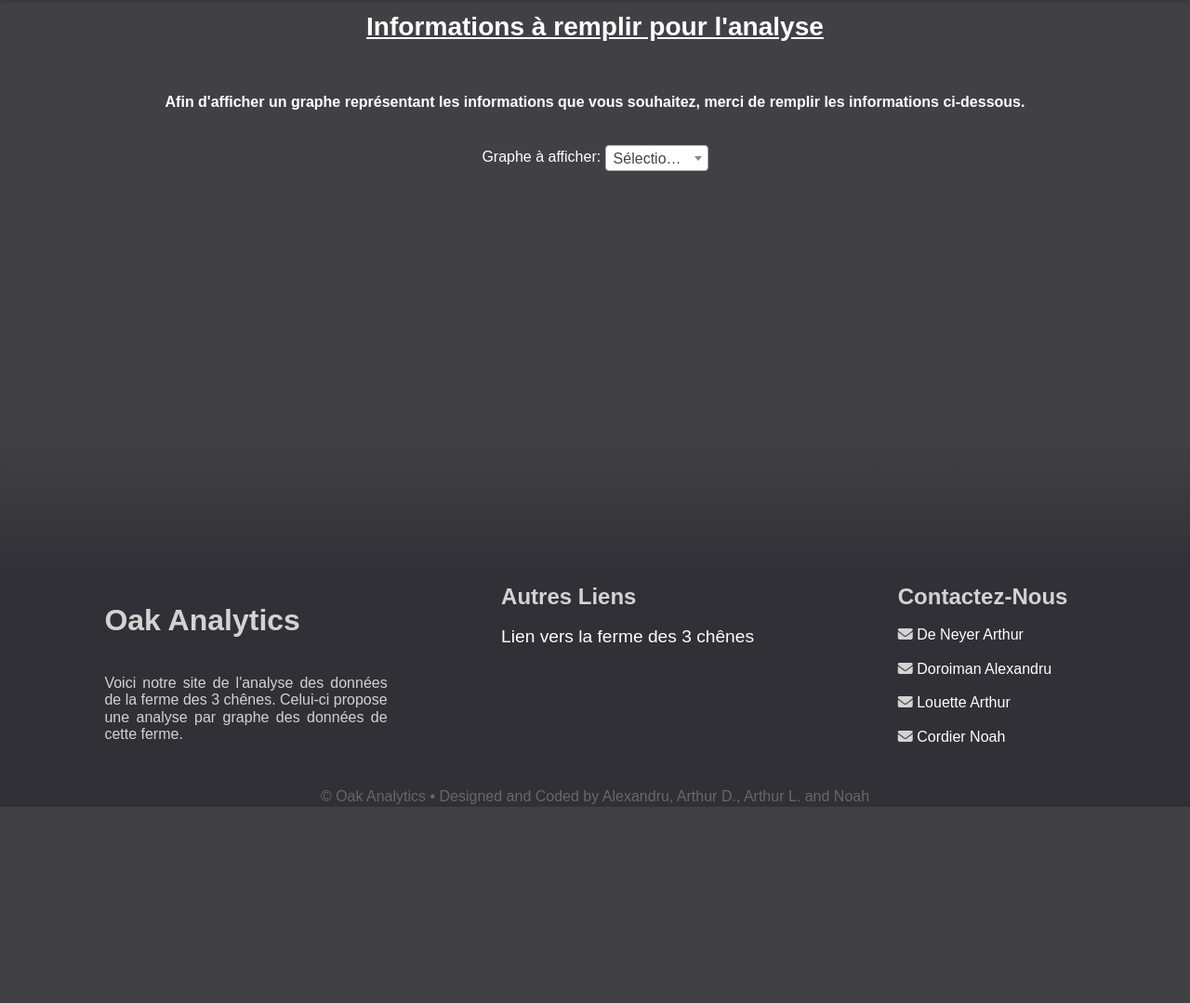
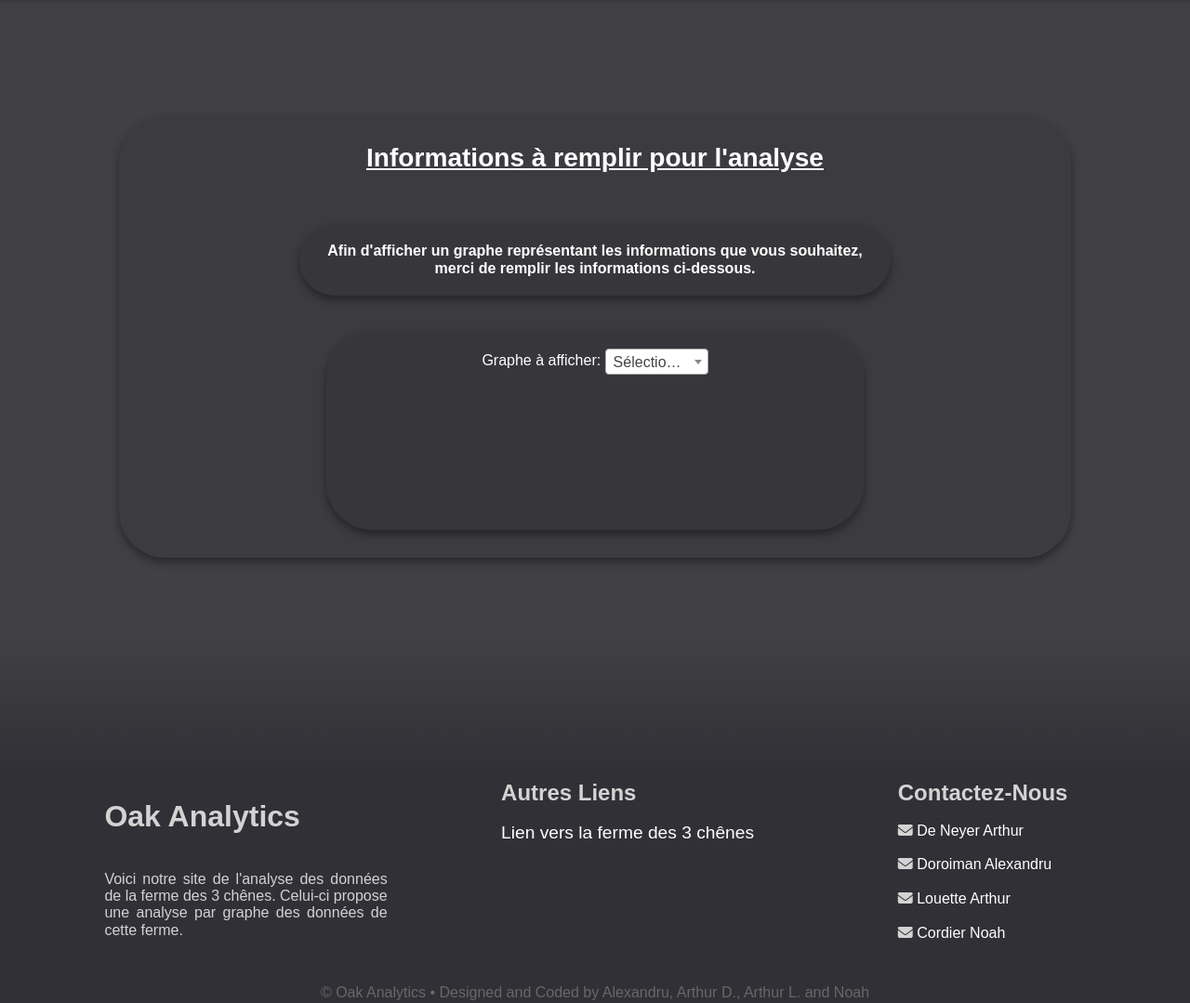
Before and after one commit to GaecKo/P2_Vincent_9, a Flask app: page /analytics in a window 1280 px wide. Shown: the part 97-1176 px from the top of the page at 93% size. Before the commit the page ends 965 px from the top, so only its background shows below. Run offline with Flask 2, Linux system fonts and the light colour scheme; some libraries are stand-ins or nearby versions.

Commit message:
Changements CSS

```diff
--- a/flaskr/static/style.css
+++ b/flaskr/static/style.css
@@ -213,20 +213,65 @@ a:hover
     text-align: center;
     text-decoration: underline;
     font-size: x-large;
+    animation: fadeIn ease 2s;
+    -webkit-animation: fadeIn ease 2s;
+    -moz-animation: fadeIn ease 2s;
+    -o-animation: fadeIn ease 2s;
+    -ms-animation: fadeIn ease 2s;
 }
 
 h4 .para_analyse {
     text-align: center;
     font-size: medium;
+    animation: fadeIn ease 3s;
+    -webkit-animation: fadeIn ease 3s;
+    -moz-animation: fadeIn ease 3s;
+    -o-animation: fadeIn ease 3s;
+    -ms-animation: fadeIn ease 3s;
+    margin-left: 17%;
+    margin-right: 17%;
+    background-color:rgba(0, 0, 0, 0.08);
+    border-radius: 50px;
+    padding: 20px;
+    box-shadow: 0px 5px 10px 0px rgba(0, 0, 0, 0.384);
+    transition: all .5s;
+}
+
+h4 .para_analyse:hover {
+    background-color:rgba(255, 0, 0, 0.08);
+    border-radius: 50px;
+    padding: 20px;
+    margin-left: 20%;
+    margin-right: 20%;
+    box-shadow: 0px 5px 10px 0px rgba(0, 0, 0, 0.384);
+    cursor: pointer;
+    transition: all .7s;
 }
 
 .form {
     text-align: center;
+    animation: fadeIn ease 4s;
+    -webkit-animation: fadeIn ease 4s;
+    -moz-animation: fadeIn ease 4s;
+    -o-animation: fadeIn ease 4s;
+    -ms-animation: fadeIn ease 4s;
+    background-color:rgba(0, 0, 0, 0.08);
+    border-radius: 50px;
+    padding: 20px;
+    box-shadow: 0px 5px 10px 0px rgba(0, 0, 0, 0.384);
+    margin-left: 20%;
+    margin-right: 20%;
+    transition: all .5s;
 }
 
 section .square_point
 {
     position: relative;
+    animation: fadeIn ease 3s;
+    -webkit-animation: fadeIn ease 3s;
+    -moz-animation: fadeIn ease 3s;
+    -o-animation: fadeIn ease 3s;
+    -ms-animation: fadeIn ease 3s;
     list-style-type: square;
     display: block;
     margin-left: 500px;
@@ -343,7 +388,12 @@ img
     position: relative;
     display: flex;
     width: 100%;
-    top: 250px;
+    margin-top: 15%;
+    animation: fadeIn ease 2s;
+    -webkit-animation: fadeIn ease 2s;
+    -moz-animation: fadeIn ease 2s;
+    -o-animation: fadeIn ease 2s;
+    -ms-animation: fadeIn ease 2s;
 
 }
 
@@ -490,9 +540,30 @@ nav ul .deroulant a
 
 #para1, #para2, #para3, #para4 {
     text-align: justify;
-    padding: 10%;
+    animation: fadeIn ease 4s;
+    -webkit-animation: fadeIn ease 4s;
+    -moz-animation: fadeIn ease 4s;
+    -o-animation: fadeIn ease 4s;
+    -ms-animation: fadeIn ease 4s;
+    background-color:rgba(0, 0, 0, 0.08);
+    border-radius: 50px;
+    padding: 30px;
+    box-shadow: 0px 5px 10px 0px rgba(0, 0, 0, 0.384);
+    margin-left: 20%;
+    margin-right: 20%;
+    transition: all .5s;
 }
 
+#section2
+{
+    background-color:rgba(0, 0, 0, 0.08);
+    border-radius: 50px;
+    padding: 30px;
+    margin-left: 10%;
+    margin-right: 10%;
+    box-shadow: 0px 5px 10px 0px rgba(0, 0, 0, 0.384);
+    transition: all .5s;
+}
 .show_graph{
     padding: 14px 40px;
     border-radius: 10px;
--- a/flaskr/templates/analytics.html
+++ b/flaskr/templates/analytics.html
@@ -5,7 +5,8 @@ La ferme des 3 chênes: Analytics
 
 
 {% block content %}
-
+    <br><br><br><br><br><br>
+<section id="section2">
     <div class="titre_analyse">
         <h3><strong>Informations à remplir pour l'analyse</strong></h3>
 
@@ -49,7 +50,7 @@ La ferme des 3 chênes: Analytics
 
         <p id="select_family" class="select2" style="display: none;">
             <label for="familles">Famille à choisir: </label>
-        <select name="familles" class="select2" id="familles" style="width: 10%;"  multiple>
+            <select name="familles" class="select2" id="familles" style="width: 170px;"  multiple>
                 </optgroup>
                 <optgroup style="font-size: x-small;" label="--Optionnel--" >
                 <option value=134>Margueritte</option>
@@ -222,7 +223,7 @@ La ferme des 3 chênes: Analytics
 
         <p id="select_race" style="display: none;">
             <label for="race"> Race à choisir:</label>
-        <select name="races" class="select2" id="races" style="width: 10%;"  multiple>
+            <select name="races" class="select2" id="races" style="width: 180px;"  multiple>
                 <option value="blanc_bleu_belge">Blanc Bleu Belge</option>
                 <option value="Holstein">Holstein</option>
                 <option value="Jersey">Jersey</option>
@@ -234,7 +235,7 @@ La ferme des 3 chênes: Analytics
         <p id="select_pourcentage" style="display: none;">
             <label for="pourcentage"> Pourcentage à choisir:</label>
 
-        <input type="number" name="percentage" accuracy="5" class="percentage" id="percentage" style="width: 10%;" min="1" max="100" required>
+            <input type="number" name="percentage" accuracy="5" class="percentage" id="percentage" style="width: 60px;" min="1" max="100" maxlength="3" required>
             <span id="percentage">%</span>
 
             </select>
@@ -248,9 +249,9 @@ La ferme des 3 chênes: Analytics
         </button>
         <br><br>
     </form>
-
+</section>
 {% if no_graph == True %}
-    <h5 style="color: red; text-align: center;"><i>Il n'y a pas de résultat pour ce graphe, essayez avec d'autres paramêtres!</i></h5>
+    <h5 style="color: red; text-align: center;" id="error_msg"><i>Il n'y a pas de résultat pour ce graphe, essayez avec d'autres paramêtres!</i></h5>
 {% endif %}
 
 <script type="text/javascript">
```
Lines whose indentation alone changed are shown as unchanged.
